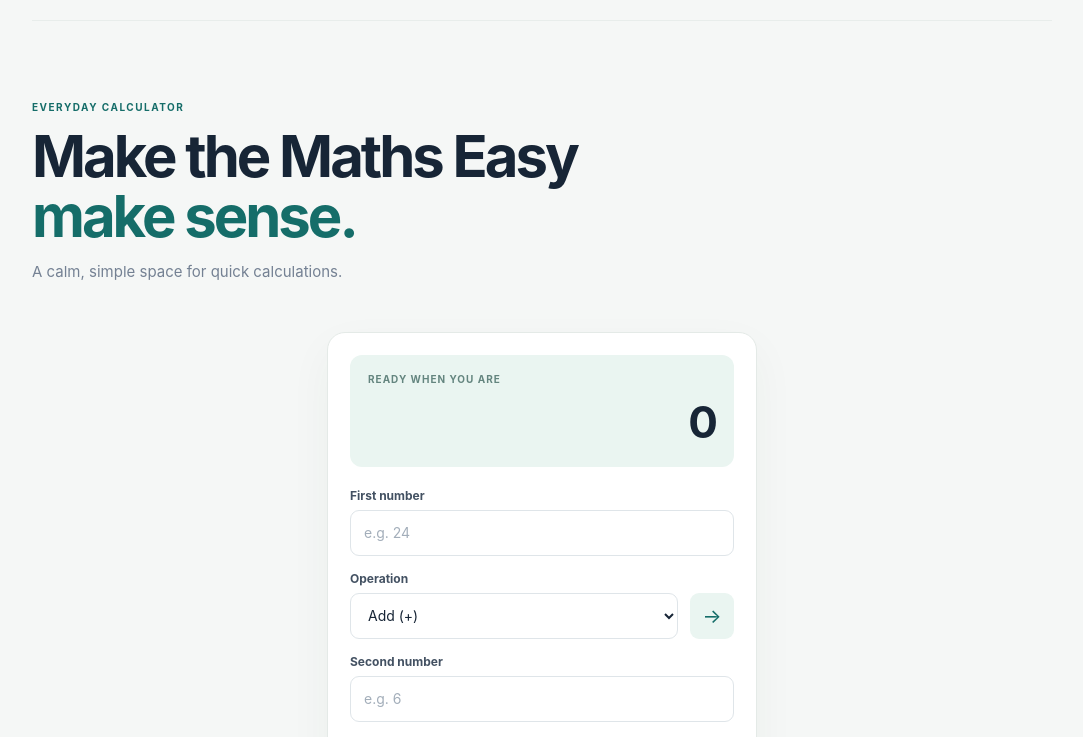
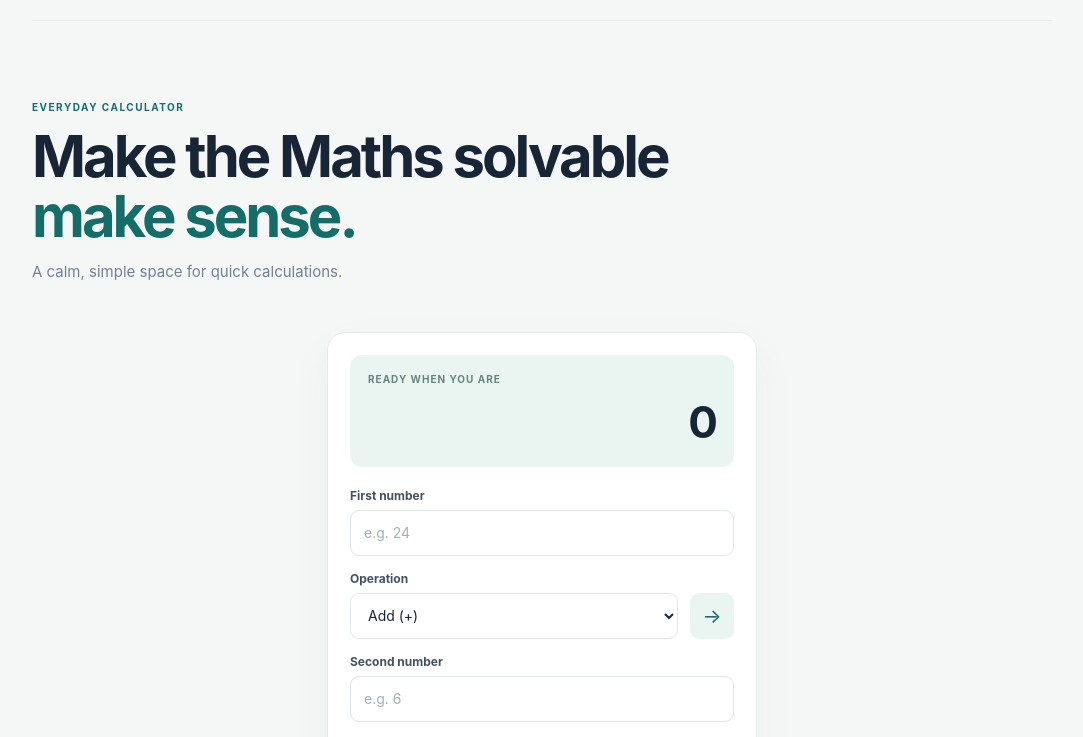
Before and after one commit to suryaraoparth35/calculator-cicd, a website: page public/index.html in a window 1280 px wide. Shown: the part 55-792 px from the top of the page, without its empty margins (98-1181 px from the left). Drawn offline with Linux system fonts and the light colour scheme.

Commit message:
Update index.html

```diff
--- a/public/index.html
+++ b/public/index.html
@@ -18,7 +18,7 @@
 
     <section class="hero" aria-labelledby="page-title">
       <p class="eyebrow">EVERYDAY CALCULATOR</p>
-      <h1 id="page-title">Make the Maths Easy<br><span>make sense.</span></h1>
+      <h1 id="page-title">Make the Maths solvable<br><span>make sense.</span></h1>
       <p class="intro">A calm, simple space for quick calculations.</p>
     </section>
 
```
